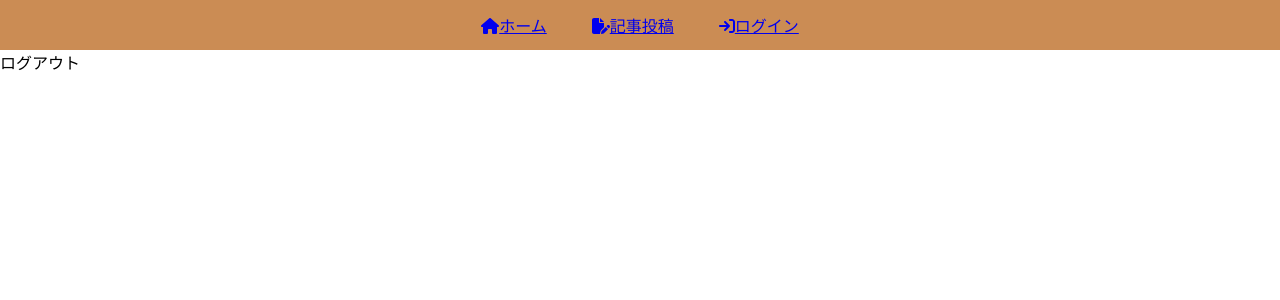
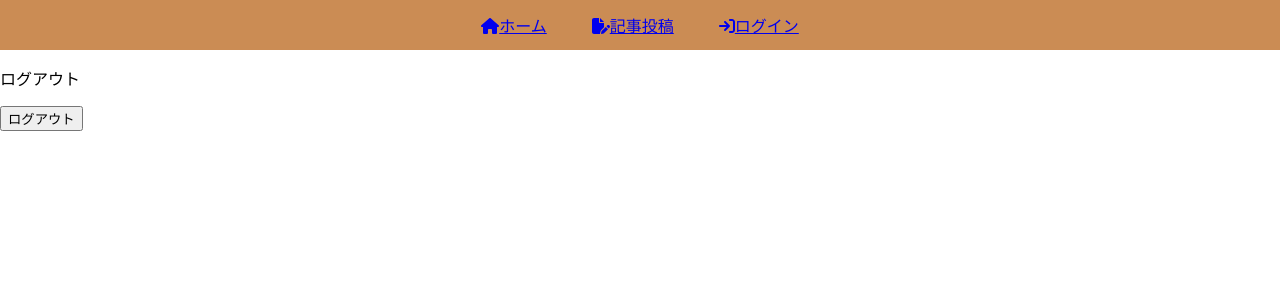
Before and after one commit to m-fujii0202/React-Blog, a React (Create React App) app: page /logout in a window 1280 px wide. Shown: the top 300 px of the page. Built offline with nearby package versions, Linux system fonts and the light colour scheme.

Commit message:
Logoutページの作成 ログアウトボタンを実装し、ログインページへ遷移できるようにした

```diff
--- a/src/App.tsx
+++ b/src/App.tsx
@@ -3,9 +3,9 @@
 import Home from './components/Home';
 import CreatePost from './components/CreatePost';
 import Login from './components/Login';
-import Logout from './components/Logout';
 import { Navber } from './components/Navber';
 import { useState } from 'react';
+import Logout from './components/Logout';
 
 function App() {
 const [isAuth, setIsAuth] = useState<any>(false);
@@ -17,7 +17,7 @@
       <Route path="/" element={<Home/>} ></Route>
       <Route path="/createpost" element={<CreatePost/>} ></Route>
       <Route path="/login" element={<Login setIsAuth={setIsAuth}/>} ></Route>
-      <Route path="/logout" element={<Logout/>} ></Route>
+      <Route path="/logout" element={<Logout setIsAuth={setIsAuth}/>} ></Route>
      </Routes>
     </Router>
   );
--- a/src/components/Login.tsx
+++ b/src/components/Login.tsx
@@ -9,7 +9,8 @@
         //Googleでログイン
         signInWithPopup(auth, provider).then((result)=>{
         //  console.log(result);
-         localStorage.setItem("isAuth", true);
+        //setItemの中のfalseは本当は文字列ではないよ
+         localStorage.setItem("isAuth", "true");
          setIsAuth(true);
          navigate("/");
 ;        });
--- a/src/components/Logout.tsx
+++ b/src/components/Logout.tsx
@@ -1,6 +1,26 @@
+import { signOut } from "firebase/auth";
+import React from "react";
+import { useNavigate } from "react-router-dom";
+import { auth } from "../firebase";
 
-const Logout:any = () => {
-    return <div>ログアウト</div>;
+
+const Logout = ({setIsAuth}:any) => {
+    const navigate = useNavigate();
+    const logout = () => {
+        //ログアウト
+        signOut(auth).then(()=>{
+            localStorage.clear();
+            setIsAuth(false);
+            navigate("/login");
+        })
+    };
+
+    return (
+    <div>
+        <p>ログアウト</p>
+        <button onClick={logout}>ログアウト</button>
+    </div>
+    );
 };
 
 export default Logout;
```
